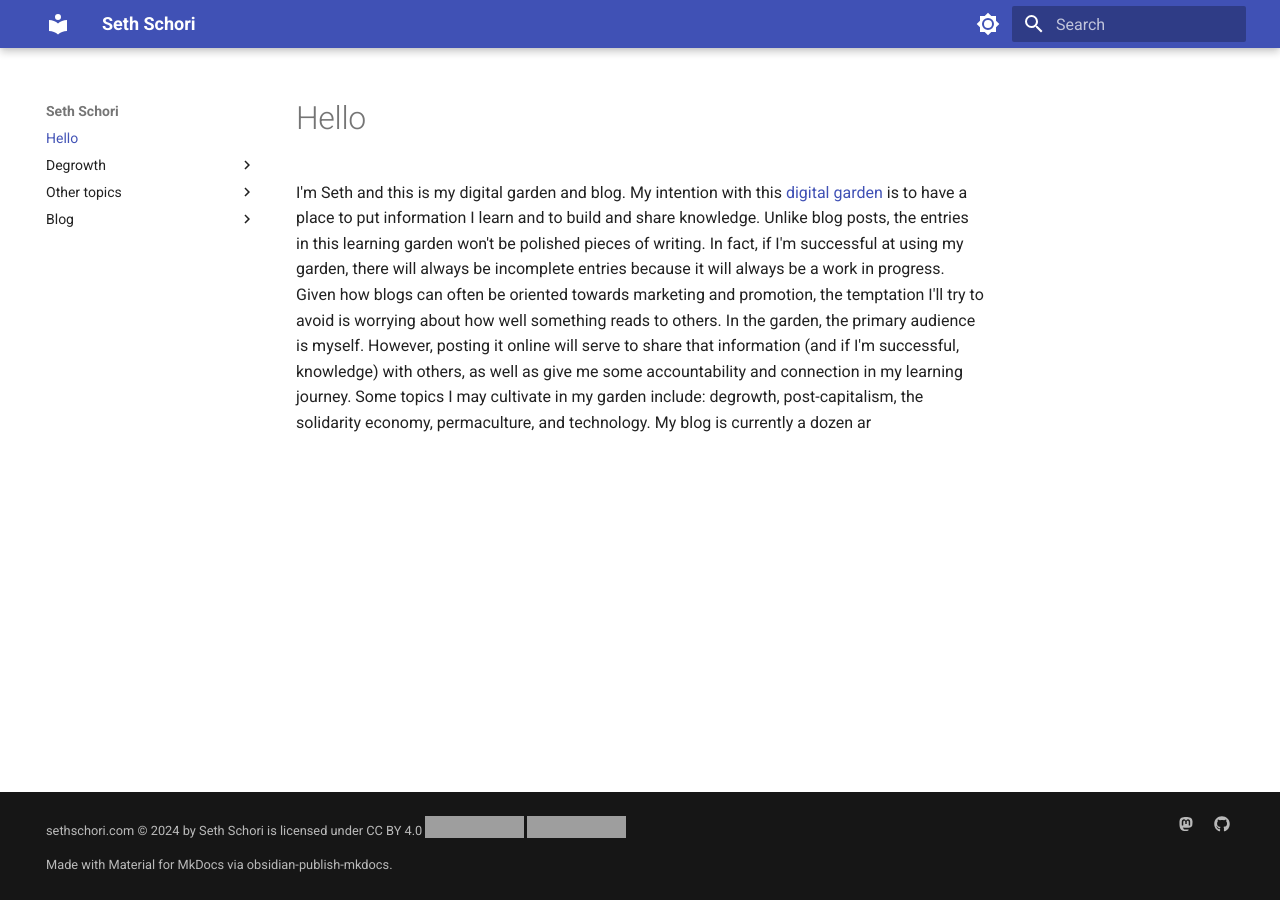
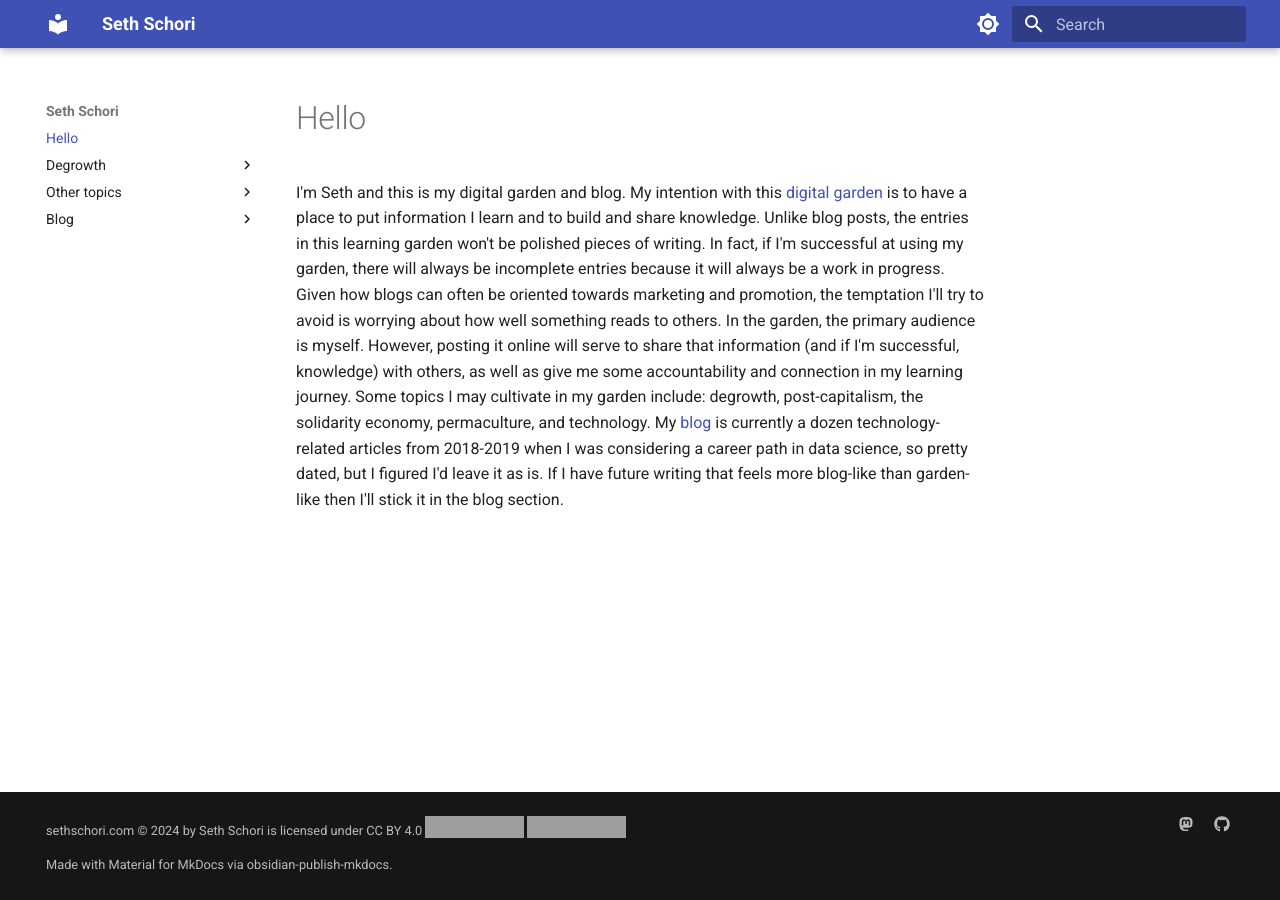
Before and after one commit to sethschori/obsidian-site, an MkDocs documentation site: the page built from docs/index.md, in a window 1280 px wide. Built offline with MkDocs 1.6.1 and Material for MkDocs 9.7.7, drawn with Linux system fonts in a browser that asks for light colours; grey boxes are pictures that could not be loaded.

Commit message:
vault backup: 2024-09-10 09:28:40

```diff
--- a/docs/index.md
+++ b/docs/index.md
@@ -1,4 +1,4 @@
 # Hello
 I'm Seth and this is my digital garden and blog. My intention with this [digital garden](https://lyz-code.github.io/blue-book/digital_garden/) is to have a place to put information I learn and to build and share knowledge. Unlike blog posts, the entries in this learning garden won't be polished pieces of writing. In fact, if I'm successful at using my garden, there will always be incomplete entries because it will always be a work in progress. Given how blogs can often be oriented towards marketing and promotion, the temptation I'll try to avoid is worrying about how well something reads to others. In the garden, the primary audience is myself. However, posting it online will serve to share that information (and if I'm successful, knowledge) with others, as well as give me some accountability and connection in my learning journey.
 Some topics I may cultivate in my garden include: degrowth, post-capitalism, the solidarity economy, permaculture, and technology.
-My blog is currently a dozen ar
+My [blog](/blog) is currently a dozen technology-related articles from 2018-2019 when I was considering a career path in data science, so pretty dated, but I figured I'd leave it as is. If I have future writing that feels more blog-like than garden-like then I'll stick it in the blog section.
```
